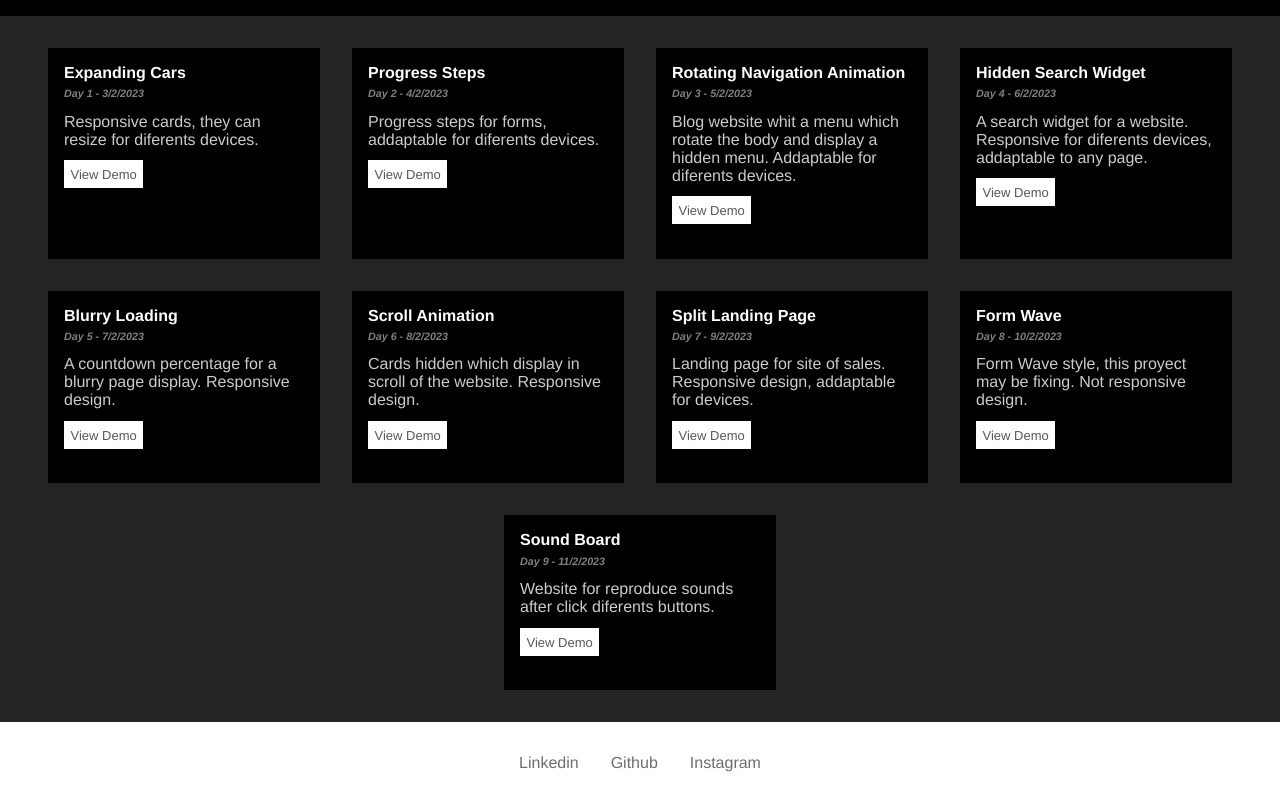
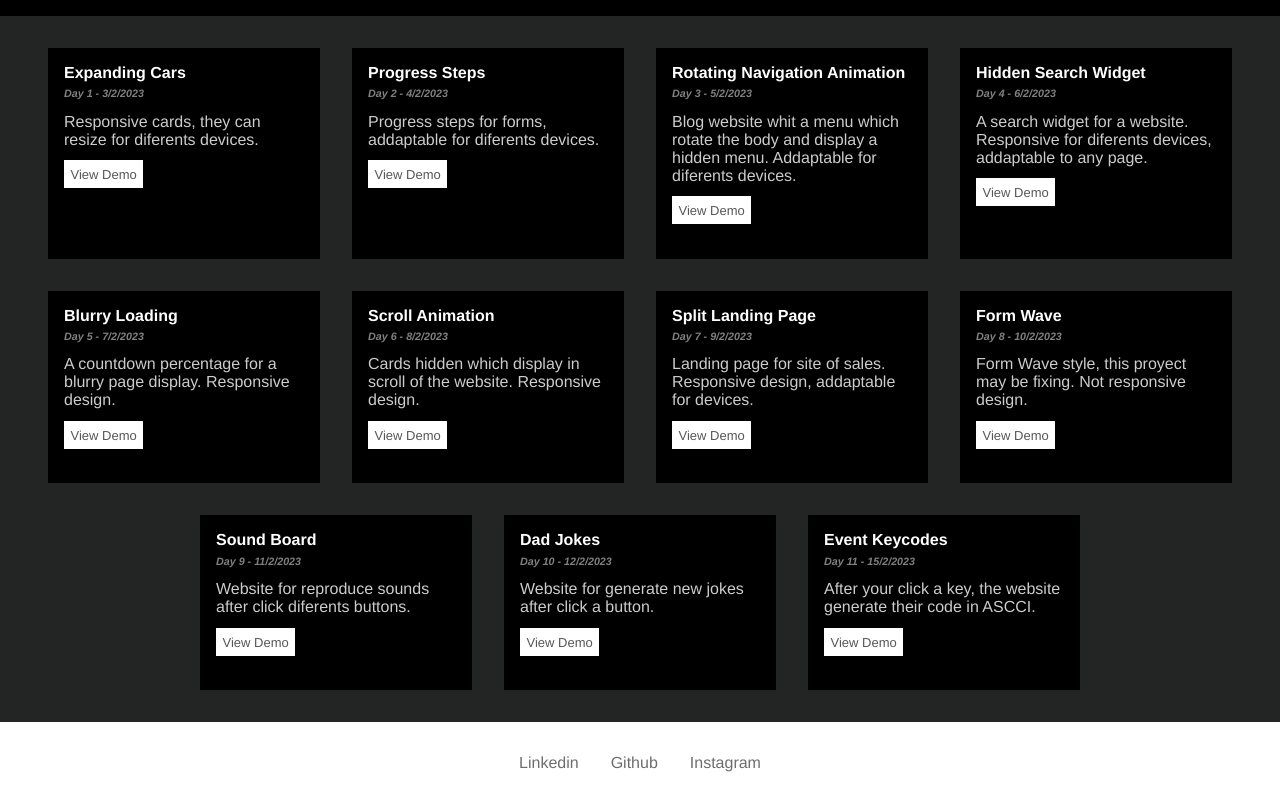
Before and after one commit to Stresadiz/mini-proyects, a plain HTML site: page index.html in a window 1280 px wide. Shown: the part 80-884 px from the top of the page. Drawn offline with Linux system fonts and the light colour scheme.

Commit message:
index fix and add new links, day 10 and 11

```diff
--- a/index.html
+++ b/index.html
@@ -203,6 +203,46 @@
                     </div>
                 </div>
             </div>
+            <div class="card">
+                <div class="card__header">
+                    <h4 class="card__title">
+                        Dad Jokes
+                    </h4>
+                    <h6 class="card__subtitles">
+                        Day 10 - 12/2/2023
+                    </h6>
+                </div>
+                <div class="card__body">
+                    <p class="card__txt">
+                        Website for generate new jokes after click a button.
+                    </p>
+                    <div class="card__btn">
+                        <a href="dad-jokes/dad-jokes.html" class="btn">
+                            View Demo
+                        </a>
+                    </div>
+                </div>
+            </div>
+            <div class="card">
+                <div class="card__header">
+                    <h4 class="card__title">
+                        Event Keycodes
+                    </h4>
+                    <h6 class="card__subtitles">
+                        Day 11 - 15/2/2023
+                    </h6>
+                </div>
+                <div class="card__body">
+                    <p class="card__txt">
+                        After your click a key, the website generate their code in ASCCI.
+                    </p>
+                    <div class="card__btn">
+                        <a href="event-keycodes/event-keycodes.html" class="btn">
+                            View Demo
+                        </a>
+                    </div>
+                </div>
+            </div>
         </div>
     </main>
 
```
